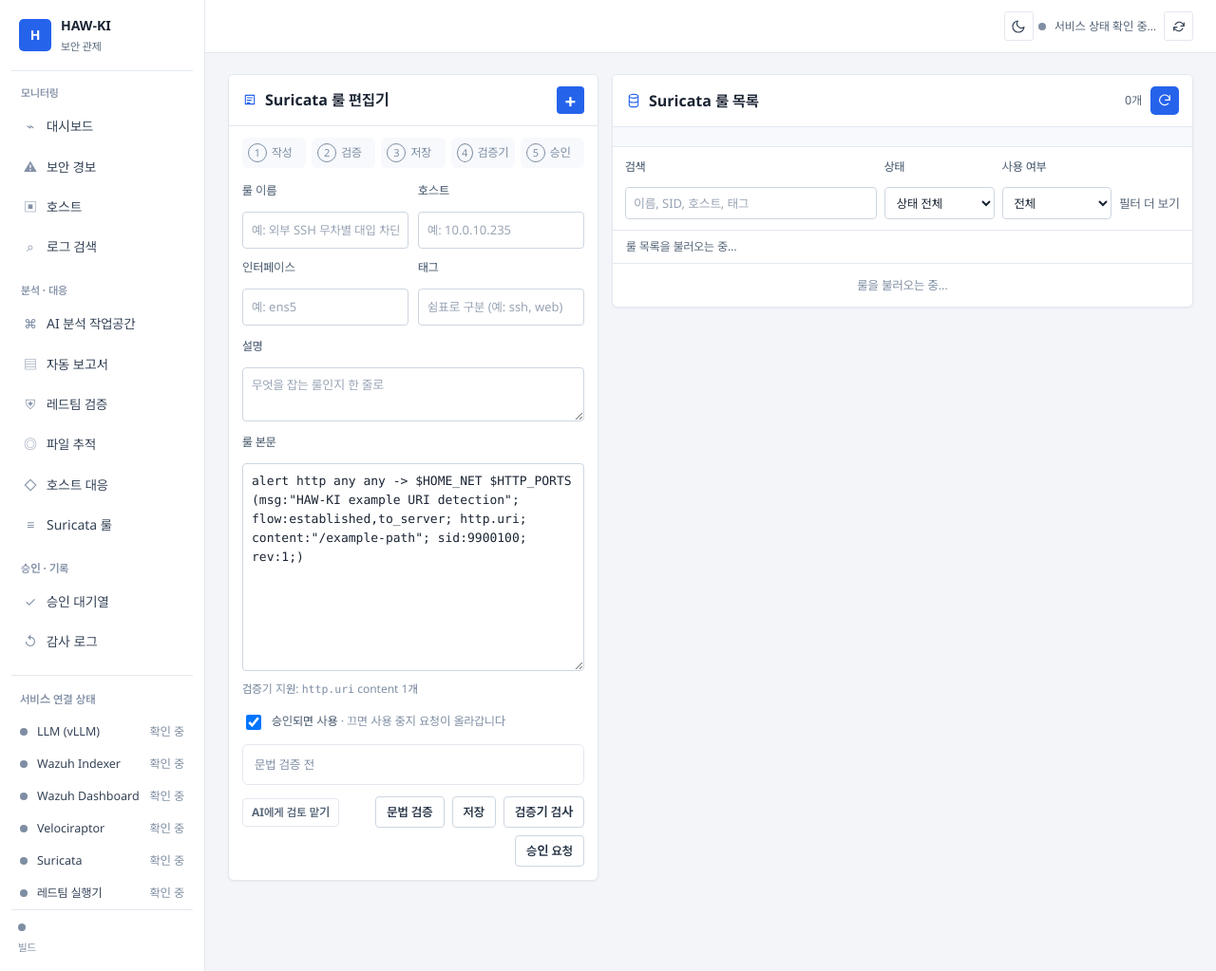
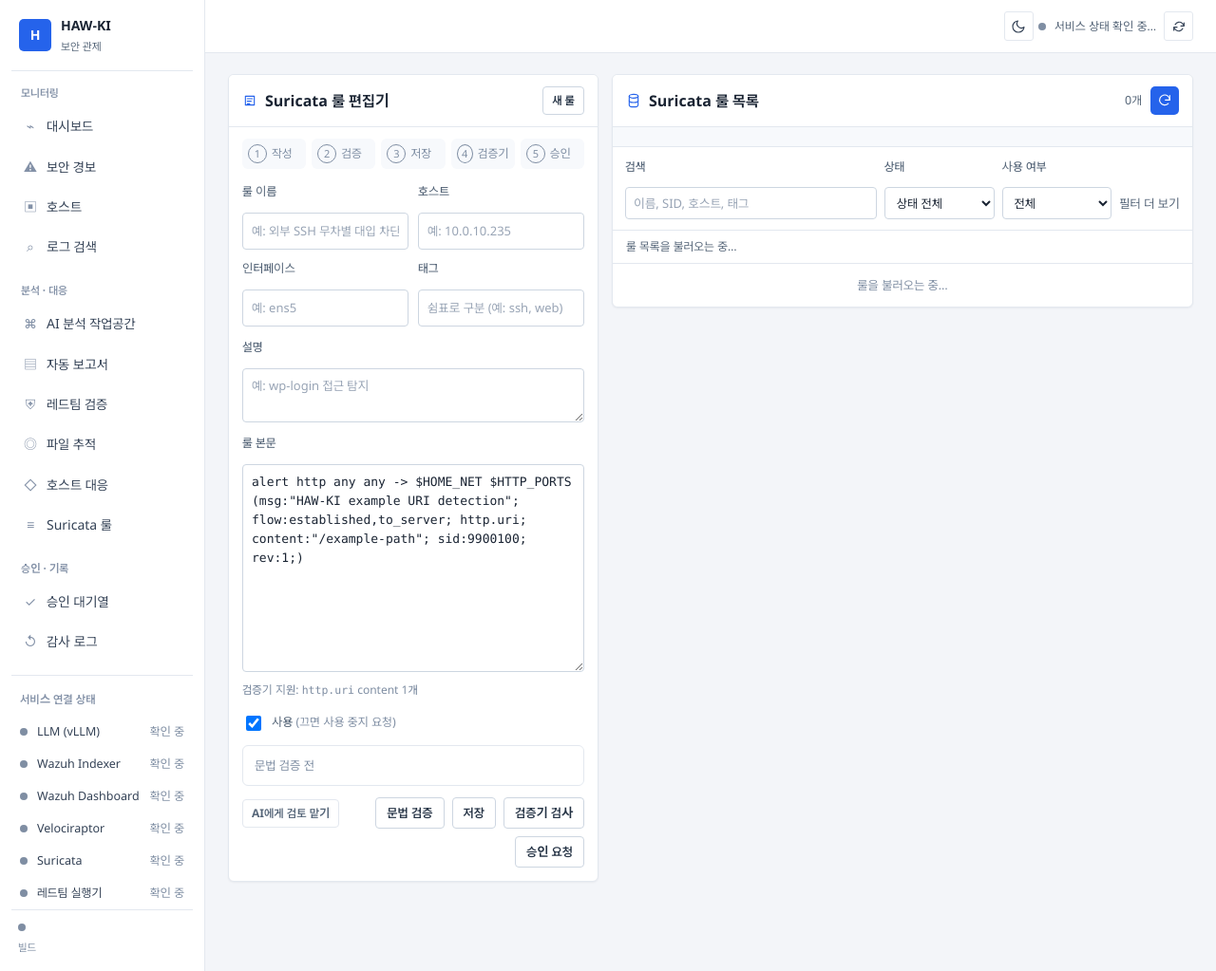
Before and after one commit to kisia-net/kisi-yaho, a Python web app: template templates/rules.html in a window 1280 px wide. Shown: the whole page at 95% size. Run offline with Jinja, Linux system fonts and the light colour scheme; the template is opened without the code that fills it, so the values that code supplies are empty; some web fonts are replaced.

Commit message:
편집기 문구 줄이기, + 버튼을 "새 룰"로
Co-Authored-By: Claude Opus 5.5 <noreply@anthropic.com>
Claude-Session: https://claude.ai/code/session_017XDMtTPVXKfPrt3AVW76NM

```diff
--- a/templates/rules.html
+++ b/templates/rules.html
@@ -11,10 +11,8 @@
                     </svg>
                     <span>Suricata 룰 편집기</span>
                 </h2>
-                <button id="new-rule-record" class="new-chat-button"
-                    type="button" aria-label="새 룰" title="새 룰">
-                    <span aria-hidden="true">+</span>
-                </button>
+                <button id="new-rule-record" class="button secondary small"
+                    type="button" title="편집기 비우고 새로 작성">새 룰</button>
             </div>
 
             <ol class="rule-steps" id="rule-steps" aria-label="룰 등록 순서">
@@ -54,7 +52,7 @@
                 <label>
                     <span>설명</span>
                     <textarea id="rule-intent" rows="2"
-                        placeholder="무엇을 잡는 룰인지 한 줄로"></textarea>
+                        placeholder="예: wp-login 접근 탐지"></textarea>
                 </label>
 
                 <label>
@@ -65,7 +63,7 @@
 
                 <label class="rule-enabled-control">
                     <input id="rule-enabled" type="checkbox" checked>
-                    <span>승인되면 사용 <small class="muted">· 끄면 사용 중지 요청이 올라갑니다</small></span>
+                    <span>사용 <small class="muted">(끄면 사용 중지 요청)</small></span>
                 </label>
 
                 <div id="rule-validation" class="validation-output empty-state">
```
Also changed, not shown: static/app.js.
